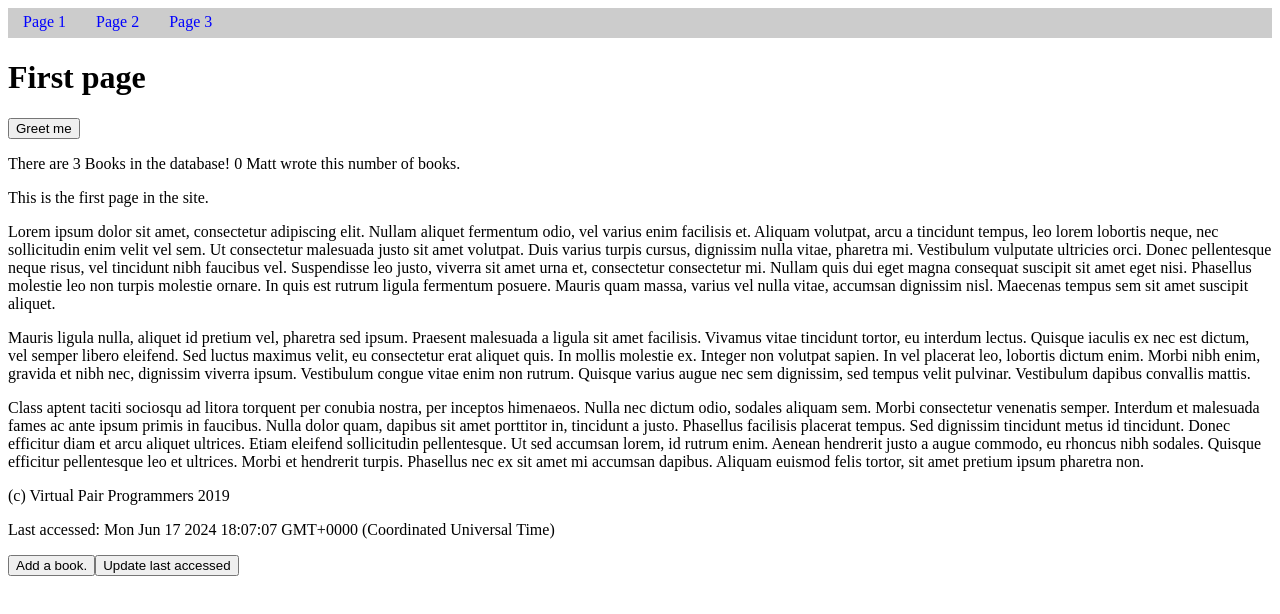
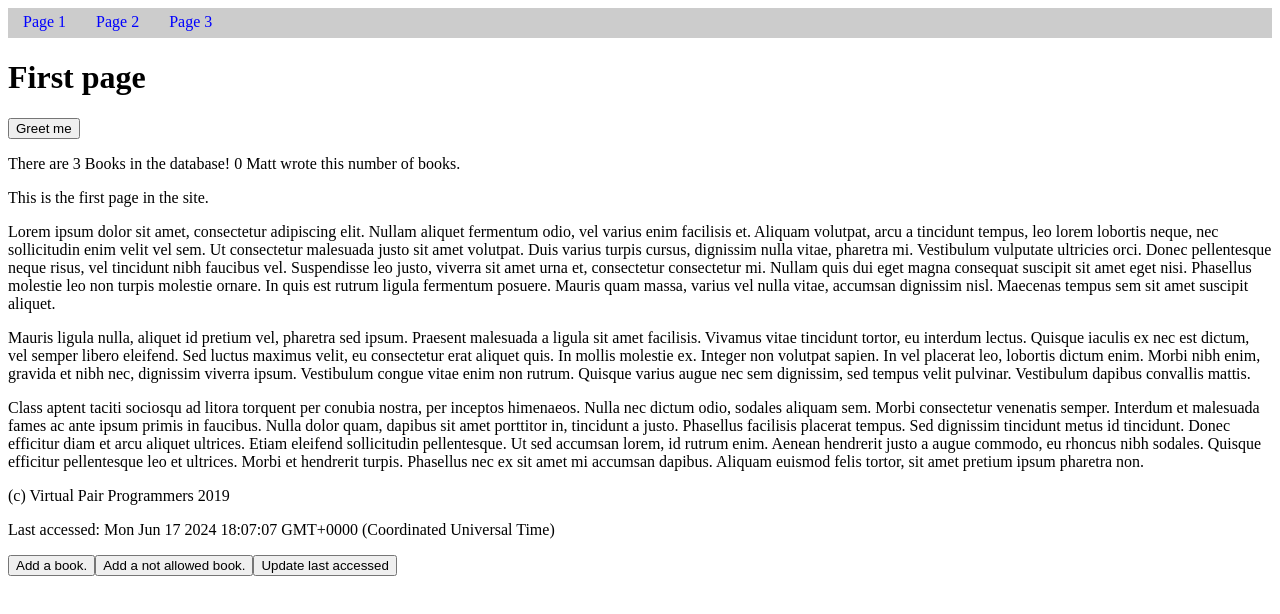
Before and after one commit to RenatiusvanSander/SimpleAngularApp, an Angular app: page / in a window 1280 px wide. Shown: the top 614 px of the page. Built offline with nearby package versions, Linux system fonts and the light colour scheme.

Commit message:
typescript: observer design pattern

```diff
--- a/src/app/data.service.ts
+++ b/src/app/data.service.ts
@@ -31,8 +31,12 @@ export class DataService {
   }
 
   addBook(book: Book) {
-    this.books.push(book);
-    this.bookAddedEvent.emit(book);
+    if(book.author === 'james') {
+      this.bookAddedEvent.error('Books by james are not allowed');
+    } else {
+      this.books.push(book);
+      this.bookAddedEvent.emit(book);
+    }
   }
 
 }
--- a/src/app/footer/footer.component.html
+++ b/src/app/footer/footer.component.html
@@ -2,3 +2,4 @@
 <p>Last accessed: {{lastAccessed}}</p>
 
 <button (click)="addABook()">Add a book.</button>
+<button (click)="addABook2()">Add a not allowed book.</button>
--- a/src/app/footer/footer.component.ts
+++ b/src/app/footer/footer.component.ts
@@ -27,4 +27,12 @@ export class FooterComponent implements OnInit {
     book.price = 23.45;
     this.dataService.addBook(book);
   }
+
+  addABook2() {
+    const book: Book = new Book();
+    book.author = 'james';
+    book.title = 'Not in the mirror';
+    book.price = 23.45;
+    this.dataService.addBook(book);
+  }
 }
--- a/src/app/page1/page1.component.ts
+++ b/src/app/page1/page1.component.ts
@@ -31,7 +31,10 @@ export class Page1Component implements OnInit{
         }
       },
       (error) => {
-        // do something here
+        console.log('an error occured', error);
+      },
+      () => {
+        // complete event.
       }
     );
   }
```
